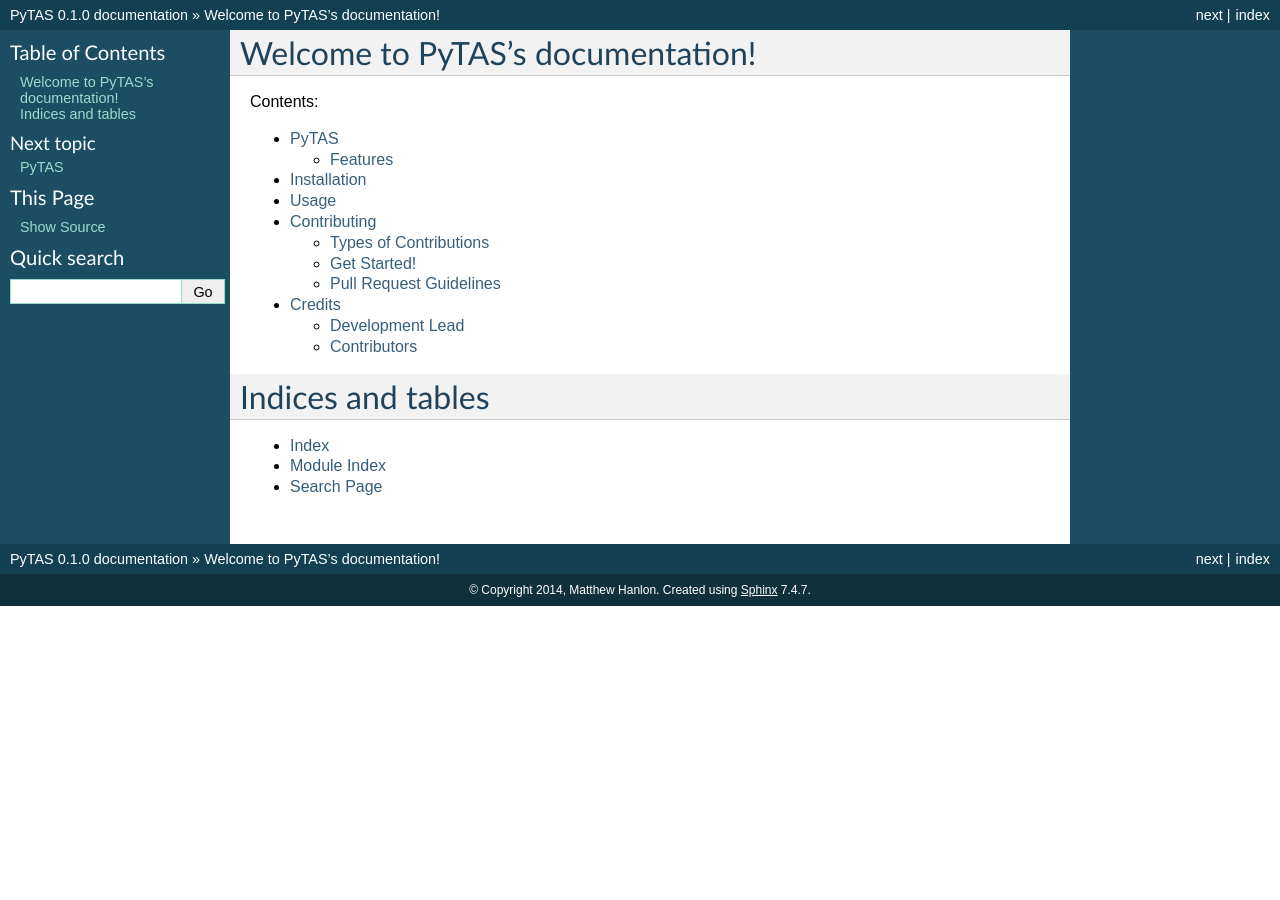
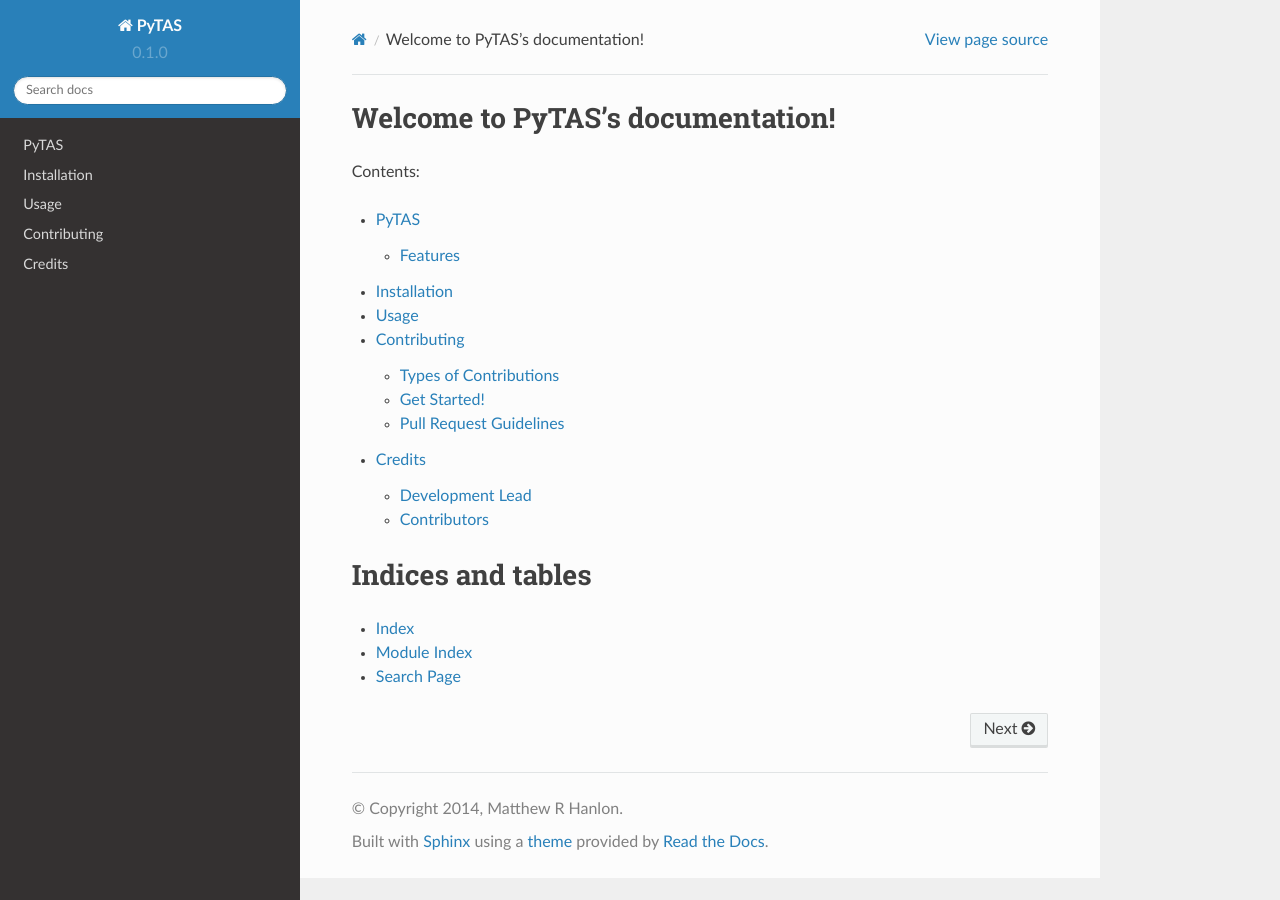
Before and after one commit to ChameleonCloud/pytas, a Sphinx documentation site: the page built from docs/index.rst, in a window 1280 px wide. Built offline with Sphinx 7.4.7 and the Read the Docs theme 2.0.0, drawn with Linux system fonts in a browser that asks for light colours; part of the change alters nothing that is shown.

```diff
--- a/docs/conf.py
+++ b/docs/conf.py
@@ -40,7 +40,14 @@ import pytas
 
 # Add any Sphinx extension module names here, as strings. They can be
 # extensions coming with Sphinx (named 'sphinx.ext.*') or your custom ones.
-extensions = ['sphinx.ext.autodoc', 'sphinx.ext.viewcode']
+extensions = [
+    'sphinx.ext.autodoc',
+    'sphinx.ext.intersphinx',
+    'sphinx.ext.todo',
+    'sphinx.ext.mathjax',
+    'sphinx.ext.ifconfig',
+    'sphinx.ext.viewcode',
+]
 
 # Add any paths that contain templates here, relative to this directory.
 templates_path = ['_templates']
@@ -56,7 +63,8 @@ master_doc = 'index'
 
 # General information about the project.
 project = u'PyTAS'
-copyright = u'2014, Matthew Hanlon'
+copyright = u'2014, Matthew R Hanlon'
+author = u'Matthew R Hanlon'
 
 # The version info for the project you're documenting, acts as replacement
 # for |version| and |release|, also used in various other places throughout
@@ -106,6 +114,9 @@ pygments_style = 'sphinx'
 # documents.
 #keep_warnings = False
 
+# If true, `todo` and `todoList` produce output, else they produce nothing.
+todo_include_todos = True
+
 
 # -- Options for HTML output -------------------------------------------
 
@@ -119,7 +130,7 @@ html_theme = 'default'
 #html_theme_options = {}
 
 # Add any paths that contain custom themes here, relative to this directory.
-#html_theme_path = []
+html_theme_path = []
 
 # The name for this set of Sphinx documents.  If None, it defaults to
 # "<project> v<release> documentation".
@@ -273,3 +284,88 @@ texinfo_documents = [
 
 # If true, do not generate a @detailmenu in the "Top" node's menu.
 #texinfo_no_detailmenu = False
+
+# -- Options for Epub output ----------------------------------------------
+
+# Bibliographic Dublin Core info.
+epub_title = project
+epub_author = author
+epub_publisher = author
+epub_copyright = copyright
+
+# The basename for the epub file. It defaults to the project name.
+#epub_basename = project
+
+# The HTML theme for the epub output. Since the default themes are not optimized
+# for small screen space, using the same theme for HTML and epub output is
+# usually not wise. This defaults to 'epub', a theme designed to save visual
+# space.
+#epub_theme = 'epub'
+
+# The language of the text. It defaults to the language option
+# or 'en' if the language is not set.
+#epub_language = ''
+
+# The scheme of the identifier. Typical schemes are ISBN or URL.
+#epub_scheme = ''
+
+# The unique identifier of the text. This can be a ISBN number
+# or the project homepage.
+#epub_identifier = ''
+
+# A unique identification for the text.
+#epub_uid = ''
+
+# A tuple containing the cover image and cover page html template filenames.
+#epub_cover = ()
+
+# A sequence of (type, uri, title) tuples for the guide element of content.opf.
+#epub_guide = ()
+
+# HTML files that should be inserted before the pages created by sphinx.
+# The format is a list of tuples containing the path and title.
+#epub_pre_files = []
+
+# HTML files shat should be inserted after the pages created by sphinx.
+# The format is a list of tuples containing the path and title.
+#epub_post_files = []
+
+# A list of files that should not be packed into the epub file.
+epub_exclude_files = ['search.html']
+
+# The depth of the table of contents in toc.ncx.
+#epub_tocdepth = 3
+
+# Allow duplicate toc entries.
+#epub_tocdup = True
+
+# Choose between 'default' and 'includehidden'.
+#epub_tocscope = 'default'
+
+# Fix unsupported image types using the Pillow.
+#epub_fix_images = False
+
+# Scale large images.
+#epub_max_image_width = 0
+
+# How to display URL addresses: 'footnote', 'no', or 'inline'.
+#epub_show_urls = 'inline'
+
+# If false, no index is generated.
+#epub_use_index = True
+
+
+# Example configuration for intersphinx: refer to the Python standard library.
+intersphinx_mapping = {'https://docs.python.org/': None}
+
+
+# on_rtd is whether we are on readthedocs.org
+import os
+on_rtd = os.environ.get('READTHEDOCS', None) == 'True'
+
+if not on_rtd:  # only import and set the theme if we're building docs locally
+    import sphinx_rtd_theme
+    html_theme = 'sphinx_rtd_theme'
+    html_theme_path = [sphinx_rtd_theme.get_html_theme_path()]
+
+# otherwise, readthedocs.org uses their theme by default, so no need to specify it
```
